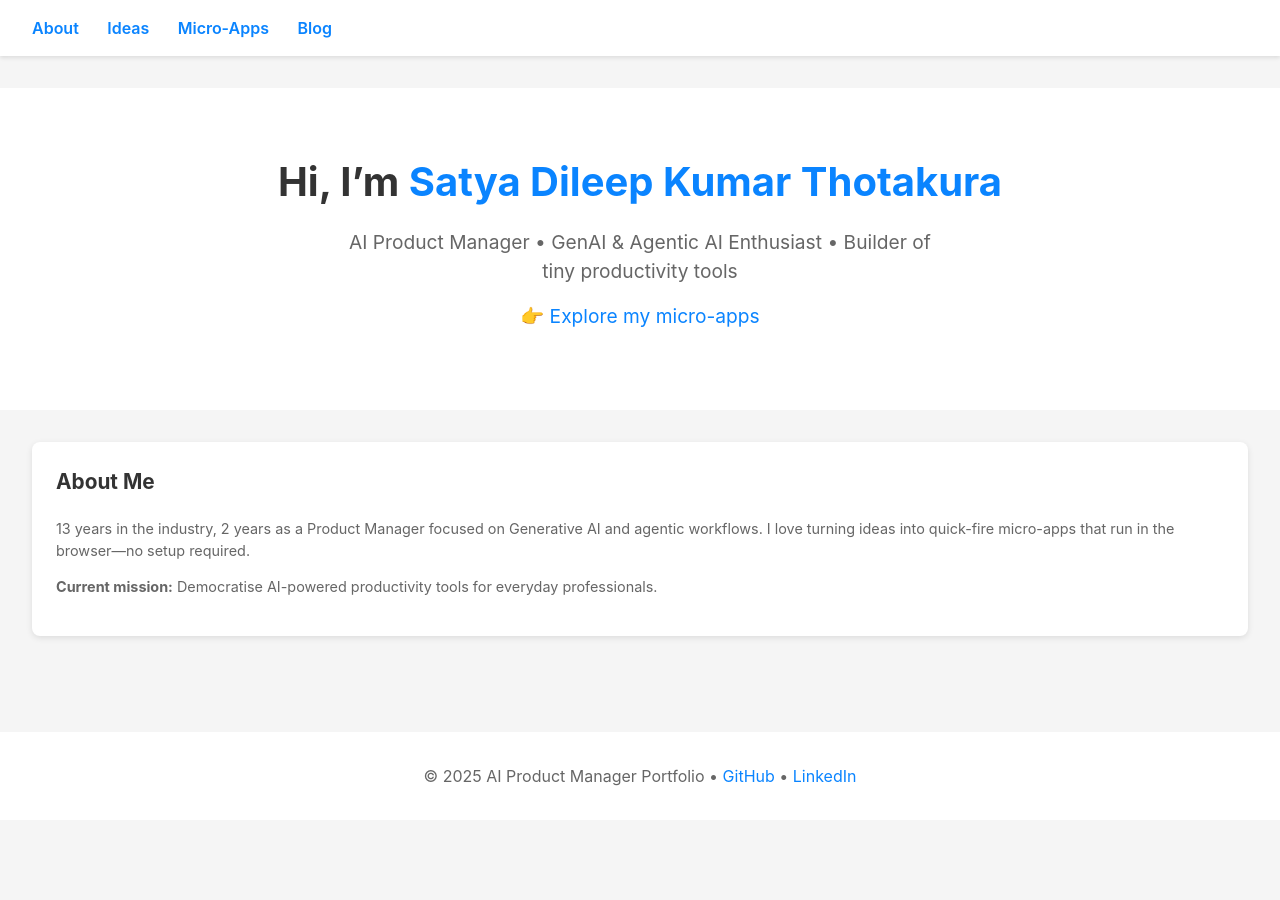
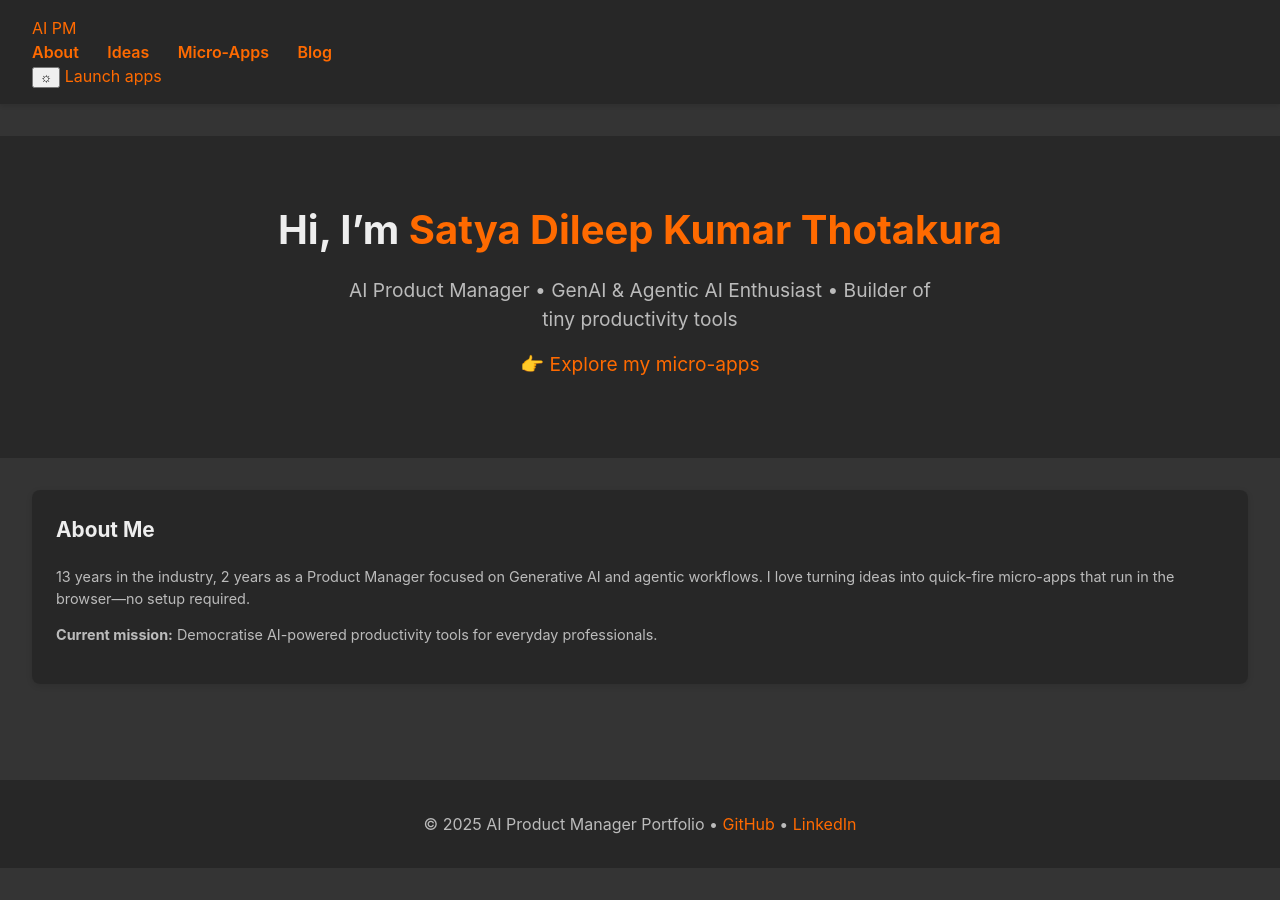
Before and after one commit to SatyaDileep/SatyaDileep.github.io, a Jekyll site: the page built from index.md, in a window 1280 px wide. Built offline with Jekyll 4.4.1, drawn with Linux system fonts in a browser that asks for light colours.

Commit message:
Update default.html

```diff
--- a/_layouts/default.html
+++ b/_layouts/default.html
@@ -6,22 +6,53 @@
   <meta name="viewport" content="width=device-width, initial-scale=1">
   <link rel="stylesheet" href="{{ '/assets/css/style.css' | relative_url }}">
 </head>
-<body class="{{ page.theme | default: site.theme }}">
+<body class="{{ page.theme | default: '' }}">
 
-<header>
-  <nav>
-    <a href="{{ '/' | relative_url }}">About</a>
-    <a href="{{ '/ideas' | relative_url }}">Ideas</a>
-    <a href="{{ '/micro-apps' | relative_url }}">Micro‑Apps</a>
-    <a href="{{ '/blog' | relative_url }}">Blog</a>
+<header class="site-header glass">
+  <a class="brand" href="{{ '/' | relative_url }}">AI PM</a>
+  <nav class="site-nav" aria-label="Primary">
+    <a href="{{ '/' | relative_url }}" class="{% if page.url == '/' %}active{% endif %}">About</a>
+    <a href="{{ '/ideas' | relative_url }}" class="{% if page.url contains '/ideas' %}active{% endif %}">Ideas</a>
+    <a href="{{ '/micro-apps' | relative_url }}" class="{% if page.url contains '/micro-apps' %}active{% endif %}">Micro‑Apps</a>
+    <a href="{{ '/blog' | relative_url }}" class="{% if page.url contains '/blog' %}active{% endif %}">Blog</a>
   </nav>
+  <div class="actions">
+    <button id="theme-toggle" class="icon-btn" aria-label="Toggle theme" title="Toggle theme">☾</button>
+    <a class="cta" href="{{ '/micro-apps' | relative_url }}">Launch apps</a>
+  </div>
 </header>
 
-{{ content }}
+<main class="container">
+  {{ content }}
+</main>
 
-<footer>
-  © {{ site.time | date: "%Y" }} {{ site.title }} • <a href="https://github.com/{{ site.github.username }}">GitHub</a> • <a href="https://linkedin.com/in/{{ site.linkedin }}">LinkedIn</a>
+<footer class="site-footer glass">
+  © {{ site.time | date: "%Y" }} {{ site.title }} •
+  <a href="https://github.com/{{ site.github.username }}">GitHub</a> •
+  <a href="https://linkedin.com/in/{{ site.linkedin }}">LinkedIn</a>
 </footer>
+
+<script>
+  (function () {
+    const order = ["", "dark", "electrify"];
+    const saved = localStorage.getItem("theme") || "";
+    const fm = "{{ page.theme | default: '' }}";
+    const initial = saved || fm || "";
+    if (initial) document.body.classList.add(initial);
+    const btn = document.getElementById("theme-toggle");
+    if (btn) {
+      btn.addEventListener("click", () => {
+        document.body.classList.remove("dark","electrify");
+        const current = order.find(v => v && document.body.classList.contains(v)) || "";
+        const next = order[(order.indexOf(current) + 1) % order.length];
+        if (next) document.body.classList.add(next);
+        localStorage.setItem("theme", next || "");
+        btn.textContent = document.body.classList.contains("dark") ? "☼" : document.body.classList.contains("electrify") ? "⚡" : "☾";
+      });
+      btn.dispatchEvent(new Event("click")); btn.dispatchEvent(new Event("click"));
+    }
+  })();
+</script>
 
 </body>
 </html>
```
